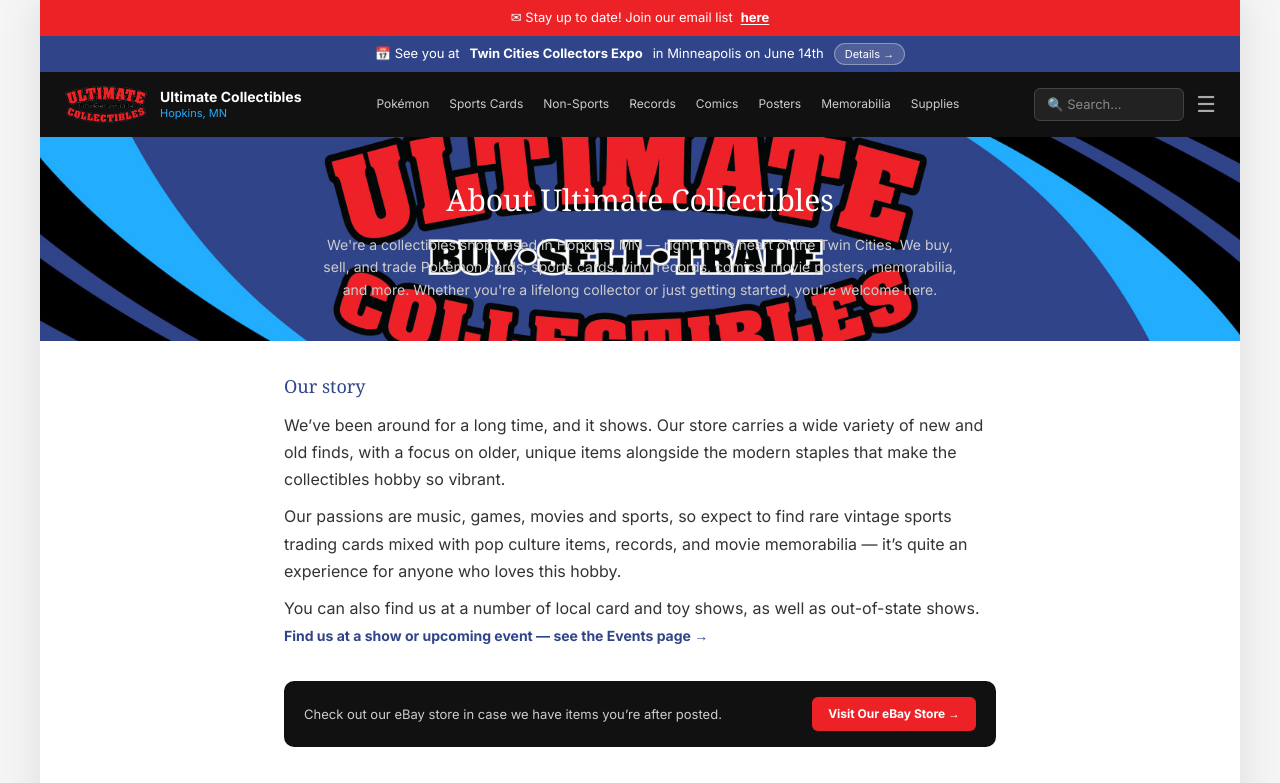
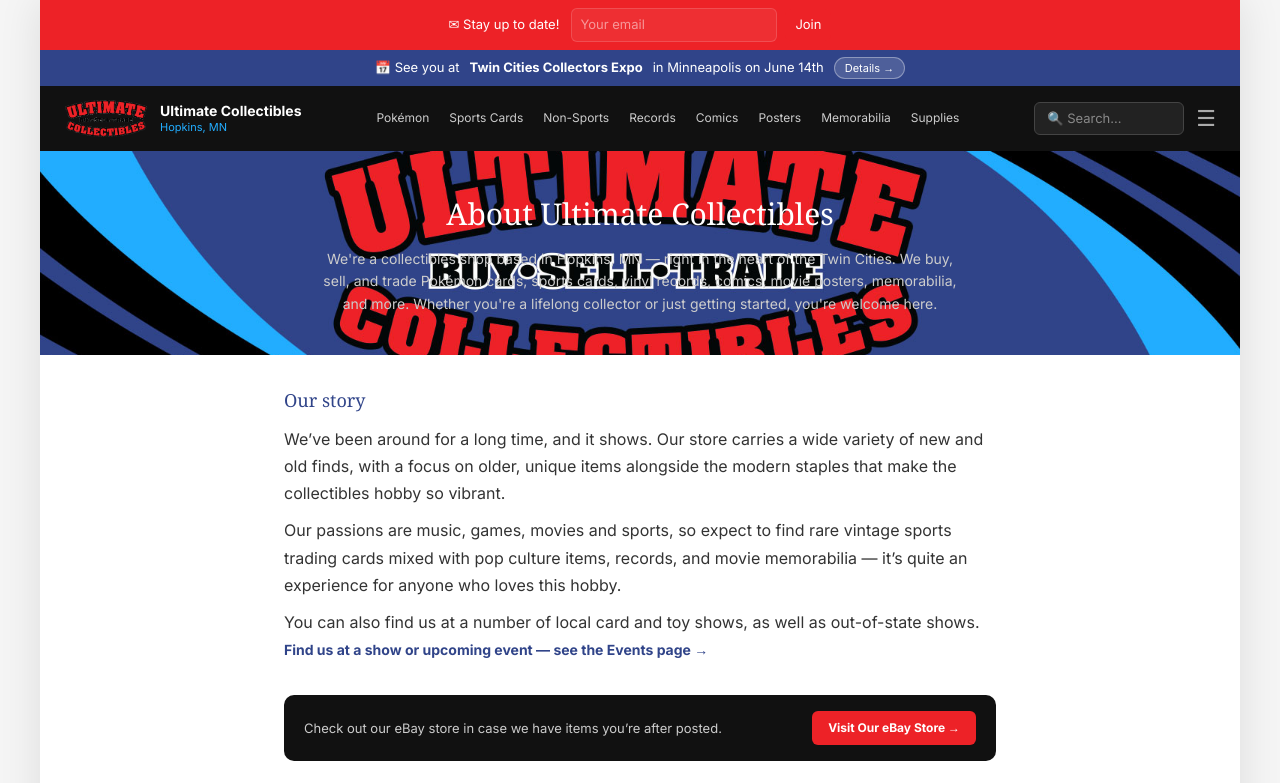
Before and after one commit to sablegg/ultimate-collectibles, a Next.js app: page /about in a window 1280 px wide. Shown: the top 783 px of the page. Built offline with nearby package versions, Linux system fonts and the light colour scheme; a web font is replaced by a local one.

Commit message:
Add NewsletterForm and wire to header; support newsletter endpoint config

```diff
--- /dev/null
+++ b/components/NewsletterForm.tsx
@@ -0,0 +1,44 @@
+"use client";
+
+import { useState, FormEvent } from "react";
+import { formEndpoints } from "@/lib/siteData";
+
+export default function NewsletterForm() {
+  const [status, setStatus] = useState<"idle" | "sending" | "sent" | "error">("idle");
+
+  async function handleSubmit(e: FormEvent<HTMLFormElement>) {
+    e.preventDefault();
+    setStatus("sending");
+    const form = e.currentTarget;
+    const data = new FormData(form);
+    const endpoint = formEndpoints.newsletter || formEndpoints.contact;
+    if (!endpoint) {
+      setStatus("error");
+      return;
+    }
+    try {
+      const res = await fetch(endpoint, { method: "POST", body: data, headers: { Accept: "application/json" } });
+      if (res.ok) {
+        setStatus("sent");
+        form.reset();
+      } else {
+        setStatus("error");
+      }
+    } catch {
+      setStatus("error");
+    }
+  }
+
+  if (status === "sent") {
+    return <div style={{ color: "white", fontSize: 13 }}>Thanks — check your email to confirm.</div>;
+  }
+
+  return (
+    <form onSubmit={handleSubmit} style={{ display: "flex", gap: 8, alignItems: "center" }}>
+      <input type="hidden" name="form_name" value="Newsletter" />
+      <label style={{ display: "none" }} htmlFor="newsletter-email">Email</label>
+      <input id="newsletter-email" name="email" type="email" placeholder="Your email" required style={{ padding: '6px 8px', borderRadius: 6, border: '1px solid rgba(255,255,255,0.15)', background: 'rgba(255,255,255,0.06)', color: 'white' }} />
+      <button type="submit" style={{ background: '#ED2227', color: 'white', border: 'none', padding: '6px 10px', borderRadius: 6 }}>Join</button>
+    </form>
+  );
+}
--- a/components/SiteHeader.tsx
+++ b/components/SiteHeader.tsx
@@ -1,5 +1,6 @@
 import Link from "next/link";
 import { navCategories, currentEvent } from "@/lib/siteData";
+import NewsletterForm from "@/components/NewsletterForm";
 
 export default function SiteHeader() {
   return (
@@ -7,8 +8,10 @@ export default function SiteHeader() {
       {/* EMAIL LIST BAR — "here" opens the email signup flow.
           Phase 1: mailto/anchor to contact form. Phase 3: modal wired to Constant Contact. */}
       <div className="email-bar">
-        ✉ Stay up to date! Join our email list{" "}
-        <Link href="/contact#email-list">here</Link>
+        <div style={{ display: 'flex', alignItems: 'center', gap: 12 }}>
+          <span style={{ color: 'white' }}>✉ Stay up to date!</span>
+          <NewsletterForm />
+        </div>
       </div>
 
       {/* EVENTS BAR — hand-edit `currentEvent` in lib/siteData.ts until
--- a/lib/siteData.ts
+++ b/lib/siteData.ts
@@ -86,4 +86,5 @@ export const formEndpoints = {
   contact: process.env.NEXT_PUBLIC_FORMSPREE_CONTACT || "",
   buyingCollections: process.env.NEXT_PUBLIC_FORMSPREE_COLLECTIONS || "",
   appraisal: process.env.NEXT_PUBLIC_FORMSPREE_APPRAISAL || "",
+  newsletter: process.env.NEXT_PUBLIC_FORMSPREE_NEWSLETTER || "",
 };
```
